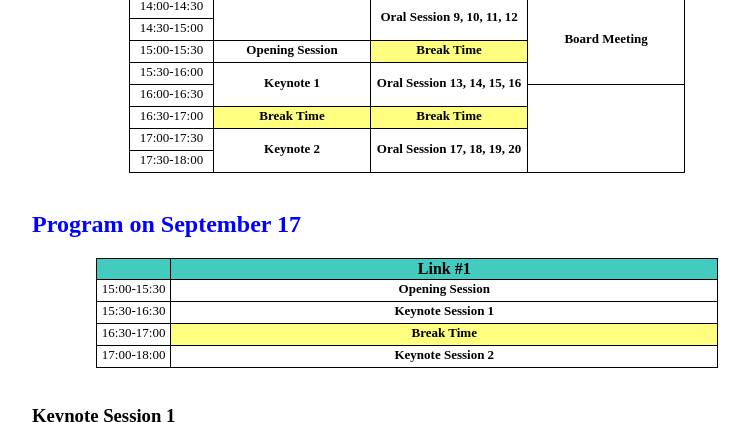
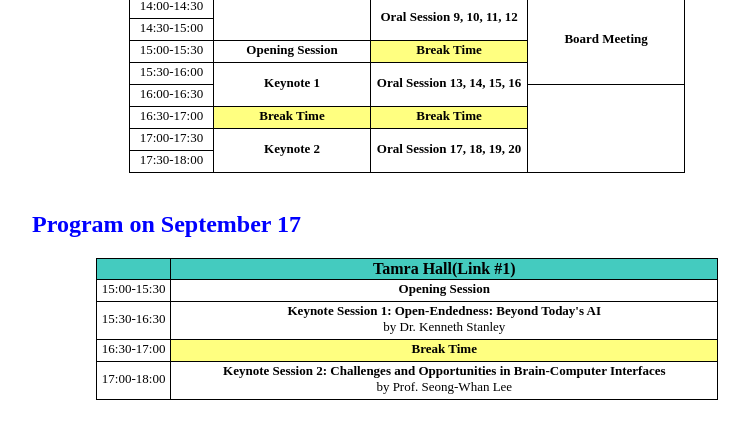
Before and after one commit to icea-conf/sma-2020.github.io, a Jekyll site: the page built from program/index.html, in a window 1280 px wide and 900 px high, scrolled down 401 px, cut to the strip 0-422 px from the top of the window. Shown: the whole strip, without its empty margins (233-982 px from the left). Built offline with Jekyll 4.4.1, drawn with Linux system fonts in a browser that asks for light colours.

Commit message:
Update index.html

```diff
--- a/program/index.html
+++ b/program/index.html
@@ -169,7 +169,7 @@ title: SMA 2020
                               <td class="theader" width="12%">
                               </td>
                               <td class="theader" colspan="4" width="88%">
-                                   <b>Link #1</b>
+                                   <b>Tamra Hall(Link #1)</b>
                               </td>
                          </tr>
                          <tr>
@@ -185,7 +185,8 @@ title: SMA 2020
                                    15:30-16:30
                               </td>
                               <td class="tcontent3" colspan="4">
-                                   <b>Keynote Session 1</b>
+                                   <b>Keynote Session 1: Open-Endedness: Beyond Today's AI</b><br>
+                                   by Dr. Kenneth Stanley
                               </td>
                          </tr>
                          <tr>
@@ -201,7 +202,8 @@ title: SMA 2020
                                    17:00-18:00
                               </td>
                               <td class="tcontent3" colspan="4">
-                                   <b>Keynote Session 2</b>
+                                   <b>Keynote Session 2: Challenges and Opportunities in Brain-Computer Interfaces</b><br>
+                                   by Prof. Seong-Whan Lee
                               </td>
                          </tr>
                     </tbody>
```
